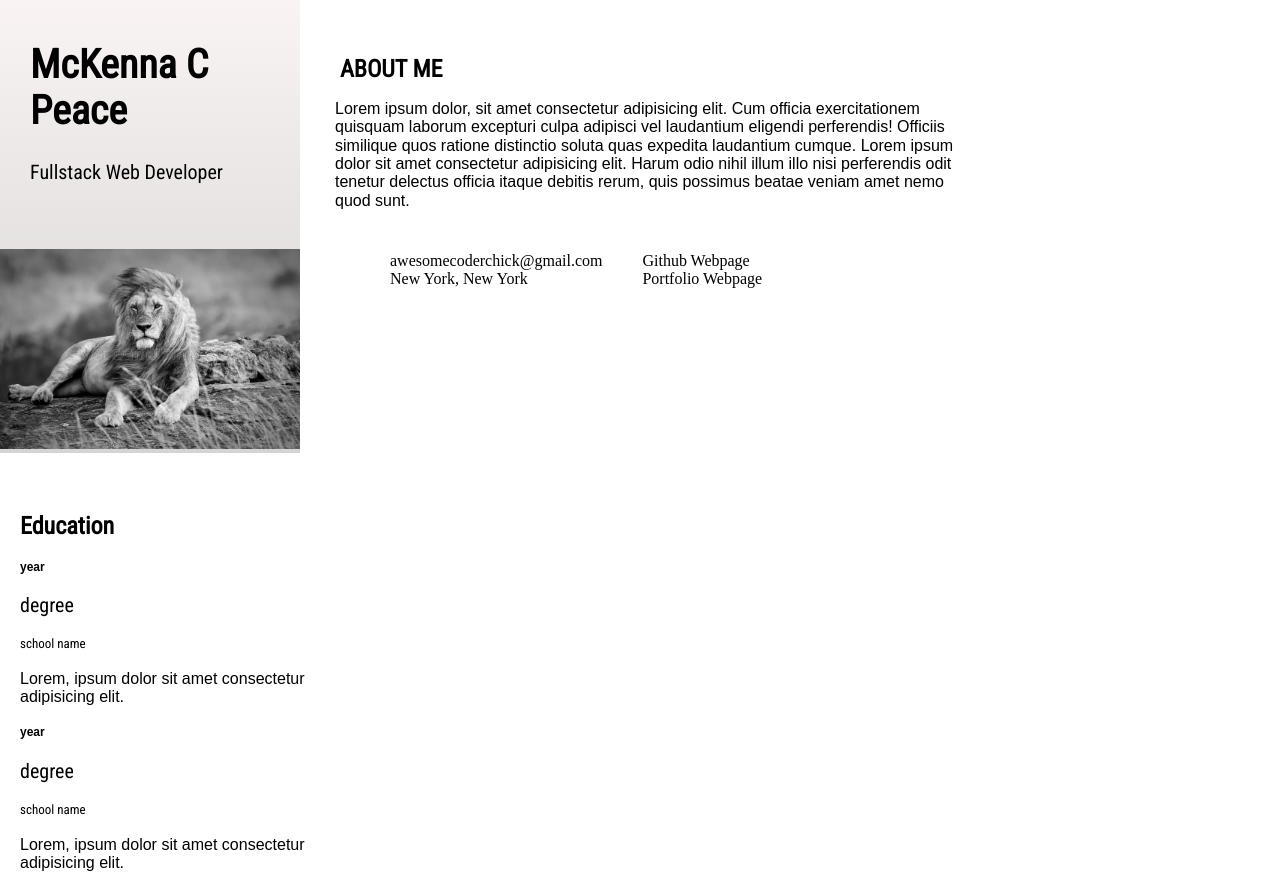
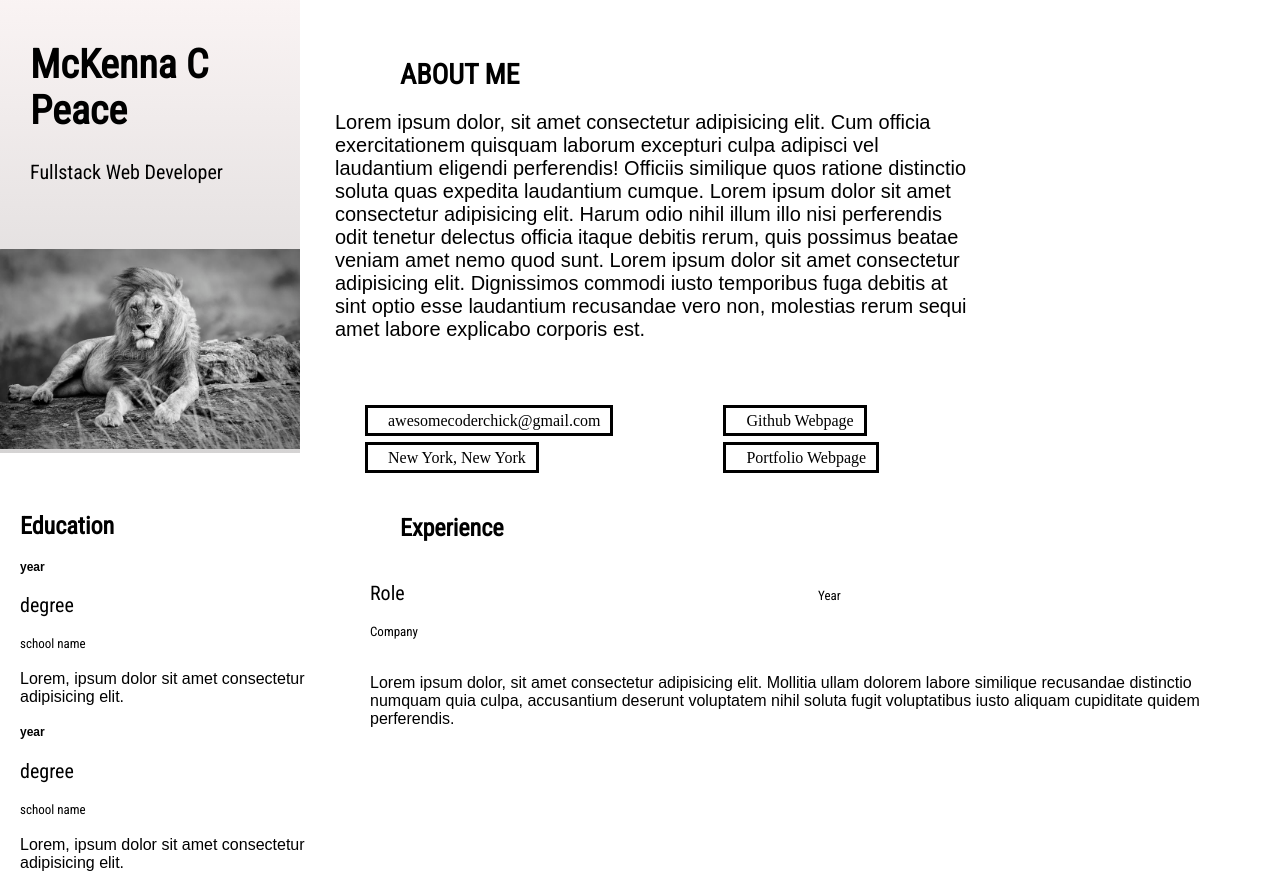
Before and after one commit to anvpeace/resume-webpage, a plain HTML site: page index.html in a window 1280 px wide. Shown: the top 875 px of the page. Drawn offline with nearby package versions, Linux system fonts and the light colour scheme; a web font is replaced by a local one.

Commit message:
top half of page complete: experience and skills left

```diff
--- a/index.html
+++ b/index.html
@@ -30,7 +30,7 @@
                 <div class="about-container" style="width: 700px; height: 200px;">
                     <div class="about-content">
                         <h1 id="about-header">ABOUT ME</h1>
-                        <p id="about-par">Lorem ipsum dolor, sit amet consectetur adipisicing elit. Cum officia exercitationem quisquam laborum excepturi culpa adipisci vel laudantium eligendi perferendis! Officiis similique quos ratione distinctio soluta quas expedita laudantium cumque. Lorem ipsum dolor sit amet consectetur adipisicing elit. Harum odio nihil illum illo nisi perferendis odit tenetur delectus officia itaque debitis rerum, quis possimus beatae veniam amet nemo quod sunt.</p>
+                        <p id="about-par">Lorem ipsum dolor, sit amet consectetur adipisicing elit. Cum officia exercitationem quisquam laborum excepturi culpa adipisci vel laudantium eligendi perferendis! Officiis similique quos ratione distinctio soluta quas expedita laudantium cumque. Lorem ipsum dolor sit amet consectetur adipisicing elit. Harum odio nihil illum illo nisi perferendis odit tenetur delectus officia itaque debitis rerum, quis possimus beatae veniam amet nemo quod sunt. Lorem ipsum dolor sit amet consectetur adipisicing elit. Dignissimos commodi iusto temporibus fuga debitis at sint optio esse laudantium recusandae vero non, molestias rerum sequi amet labore explicabo corporis est.</p>
                     </div>
 
                     <div class="contact-info-container"  style="width: 700px; height: 200px;">
@@ -40,21 +40,23 @@
 
                                 <div class="contact-list-one">
                                     <ol>
-                                        <ui>awesomecoderchick@gmail.com</ui>
-                                        <br>
-                                        <ui>New York, New York</ui>
+                                        <ui id="top-one">awesomecoderchick@gmail.com</ui>
+                                        <BR></BR>
+                                        <ui id="bottom-one">New York, New York</ui>
 
                                     </ol>
                                 </div>
 
                                 <div class="contact-list-two">
-                                    <ol>
-                                        <ui>Github Webpage</ui>
-                                        <br>
-                                        <ui>Portfolio Webpage</ui>
+                                    <ol id="bottom-pair">
+                                        <ui id="top-two">Github Webpage</ui>
+                                        <BR style="height:30px;"></BR>
+                                        <ui id="bottom-two">Portfolio Webpage</ui>
                                         <!-- <a href="https://github.com/anvpeace" target="_blank"> -->
                                     </ol>
+
                                 </div>
+
 
                             </div>
 
@@ -78,9 +80,12 @@
 
         </div> -->
 
+<!-- container is flex bc its parent element that holds ALL THE children elements displayed different ways -->
+        <div class="education-experience-container">
 
-        <div class="education-container">
-
+                <div class="experience-container">
+                    <!-- skills container holds the skills header and content - a block level element so that  -->
+                    <div class="education-skill-content">
                             <div class="ed-content">
                                 <h2 style="font-weight: bold;">Education</h2>
                                 <h5>year</h5>
@@ -94,12 +99,43 @@
                                     <h4>school name</h4>
 
                                 <p>Lorem, ipsum dolor sit amet consectetur adipisicing elit.</p>
+
+
                             </div>
 
-            <div class="skills-content">
+                            <div class="skills-container" style="width: 300px; height: 400px">
+                                <div class="skills-content" >
 
                                     <h2 style="font-weight: bold;">Key Skills</h2>
                                 </div>
                             </div>
+                    </div>
+
+                </div>
+
+
+                            <div class="experience">
+                                <h2 id="expo-header" style="font-weight: bold;">Experience</h2>
+                                <div class="expo-one">
+                                    <div class="company-role">
+                                        <h3>Role</h3>
+                                        <h4>Company</h4>
+
+                                    </div>
+
+                                    <div class="work-years">
+                                        <h4>Year</h4>
+                                    </div>
+
+
+                                </div>
+
+                                <div class="work-desc">
+                                    <p id="desc-par">Lorem ipsum dolor, sit amet consectetur adipisicing elit. Mollitia ullam dolorem labore similique recusandae distinctio numquam quia culpa, accusantium deserunt voluptatem nihil soluta fugit voluptatibus iusto aliquam cupiditate quidem perferendis.</p>
+                                </div>
+
+                            </div>
+
+        </div>
     </body>
 </html>
--- a/styles.css
+++ b/styles.css
@@ -33,8 +33,12 @@ body{
     display: block;
     margin-top: 30px;
 }
-.education-container{
-    display: inline;
+.education-experience-container{
+    display: flex;
+}
+
+.education-skill-content{
+    display: block;
 }
 .ed-content{
     width: 300px;
@@ -75,8 +79,12 @@ h5{
     font-size: 12px;
 }
 
+.skills-container{
+    display: block;
+}
 .skills-content{
 margin-left: 15px;;
+/* display: block; */
 }
 
 
@@ -103,37 +111,122 @@ margin-left: 15px;;
     margin-right: 20px;
     padding:10px;
 
+
 }
 
 #about-header{
     padding-left: 5px;
+    margin-left: 60px;
     font-family: 'Roboto Condensed', sans-serif;
-    font-size: 24px;
+    font-size: 28px;
 
 }
 
 #about-par{
     font-family: 'Alumni Sans Pinstripe', sans-serif;
     text-align: left;
+    font-size: 20px;
 }
 
 .contact-info-container{
     display: inline;
-    margin-top: 300px;
+    /* margin-top: 350px; */
 }
 
 .contact-info-content{
-    margin-left: 50px;
+    margin-left: 45px;
+
 }
 
 .list-container{
     display: flex;
-    /* justify-content: center; */
+    margin-top: 5px;    /* justify-content: center; */
 
 }
 
-/* ui{
-    padding-left: 15px;
-    padding-bottom: 20px;
-    padding-top: 20px;
+
+#bottom-pair{
+    margin-left: 70px;
+}
+
+ui {
+    border: solid;
+    font-size: 16px;
+    padding-top: 4px;
+    padding-bottom: 4px;
+    padding-left: 20px;
+    padding-right: 10px;
+}
+
+ol{
+    padding: 20px;
+}
+
+
+/* .experience-container{
+    display: inline;
+
 } */
+.experience{
+    margin-top: 42px;
+}
+.expo-content{
+    display: inline;
+}
+
+/* .expo-information {
+    display: inline;
+    margin-left: 300px;
+}
+
+.role-comp-info{
+    display: block;
+}
+
+.work-year{
+    display: inline;
+    margin-left: 450px;
+    margin-top: 20px;
+}
+
+
+/* .expo-one{
+    display: flex;
+} */
+
+.expo-one{
+    display: flex;
+}
+
+.company-role{
+    display: block;
+    margin-left: 30px;
+    font-family: 'Roboto Condensed', sans-serif;
+
+}
+
+.work-years{
+    display: inline;
+    margin-left: 400px;
+    margin-top: 9px;
+}
+
+.work-desc{
+    display: inline;
+    /* text-align: left; */
+    /* margin-left: 30px; */
+}
+
+#desc-par{
+        margin-left: 30px;
+    margin-right: 30px;
+    font-family: 'Alumni Sans Pinstripe', sans-serif;
+
+
+}
+
+#expo-header{
+    margin-left: 60px;
+    font-family: 'Roboto Condensed', sans-serif;
+
+}
```
Also changed, not shown: 1 other file. Lines whose indentation alone changed are shown as unchanged.
